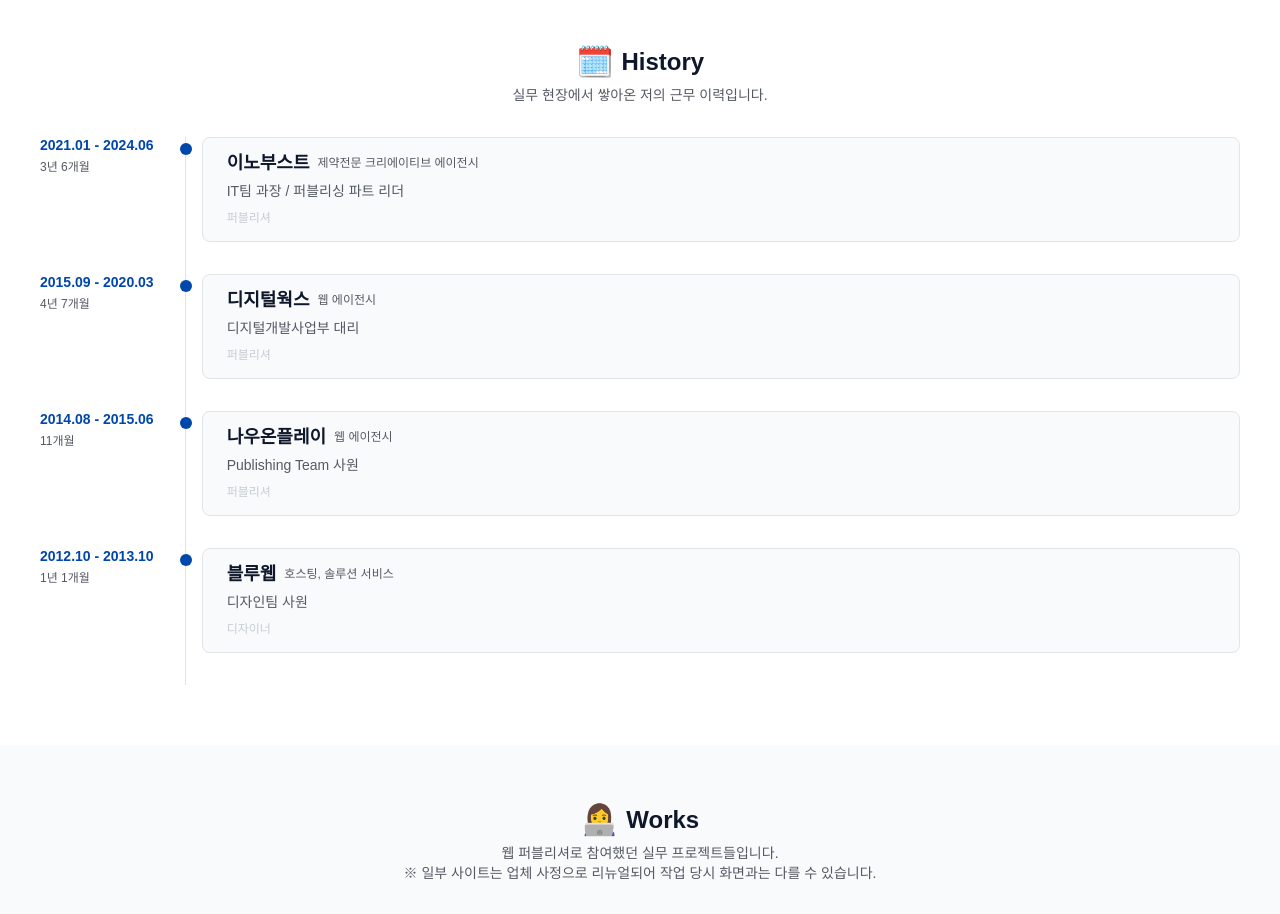
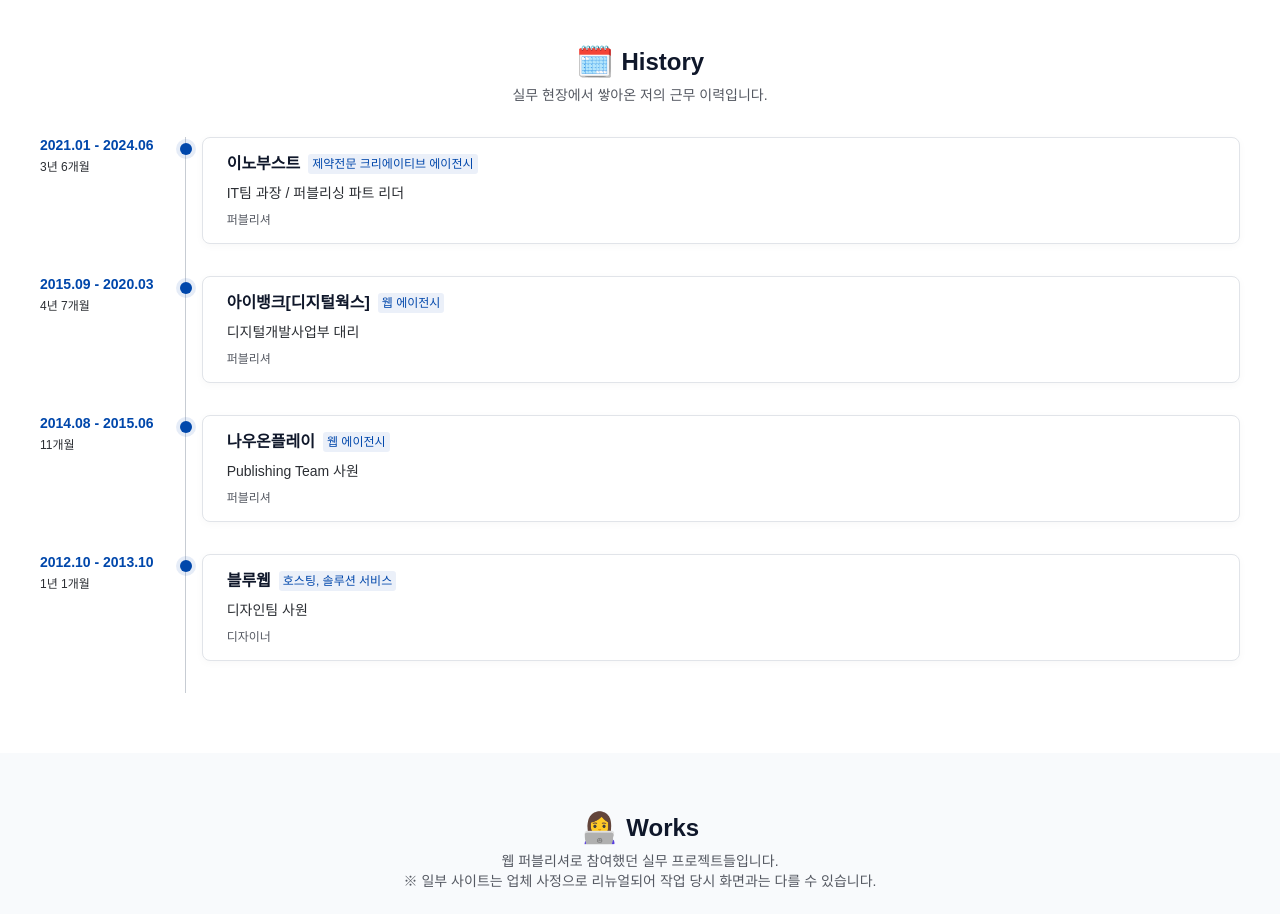
Before and after one commit to sunkyung-k/sk-portfolio-react, a React (Vite) app: page / in a window 1280 px wide. Shown: the part 860-1774 px from the top of the page. Built offline with nearby package versions, Linux system fonts and the light colour scheme; a web font is replaced by a local one.

Commit message:
Fix : history 스타일 수정

```diff
--- a/src/data/HistoryData.jsx
+++ b/src/data/HistoryData.jsx
@@ -10,7 +10,7 @@ export const history = [
   {
     year: "2015.09 - 2020.03",
     period: "4년 7개월",
-    company: "디지털웍스",
+    company: "아이뱅크[디지털웍스]",
     type: "웹 에이전시",
     team: "디지털개발사업부 대리",
     part: "퍼블리셔",
--- a/src/sections/History.module.scss
+++ b/src/sections/History.module.scss
@@ -12,7 +12,7 @@
     bottom: 0;
     left: 20px;
     width: 1px;
-    background: get-color("gray-200");
+    background: get-color("gray-300");
   }
 }
 
@@ -32,6 +32,7 @@
     height: 12px;
     background: get-color("primary");
     border-radius: radius("full");
+    box-shadow: 0 0 0 4px rgba(0, 71, 171, 0.1);
   }
 }
 
@@ -48,7 +49,7 @@
 
   .txtS {
     font-size: font("sm");
-    color: get-color("gray-400");
+    color: get-color("gray-500");
   }
 }
 
@@ -56,36 +57,40 @@
   flex: 1;
   padding: space("md") space("lg");
   border-radius: radius("md");
-  background: get-color("gray-50");
+  background: get-color("white");
   border: 1px solid get-color("gray-200");
   display: flex;
   flex-direction: column;
   gap: space("sm");
+  box-shadow: 0 2px 8px rgba(0, 0, 0, 0.03);
 }
 
 .company {
   display: flex;
   align-items: center;
   gap: space("sm");
-  font-size: font("xl");
+  font-size: font("lg");
   font-weight: 700;
   color: get-color("dark");
 
   span {
     font-size: font("sm");
-    font-weight: 400;
-    color: get-color("gray-400");
+    font-weight: 500;
+    color: get-color("primary");
+    background-color: rgba(0, 71, 171, 0.08);
+    padding: space("xs");
+    border-radius: 3px;
   }
 }
 
 .team {
   font-size: font("md");
-  color: get-color("gray-400");
+  color: get-color("gray-500");
 }
 
 .part {
   font-size: font("sm");
-  color: get-color("gray-300");
+  color: get-color("gray-400");
 }
 
 @media (min-width: bp("md")) {
```
